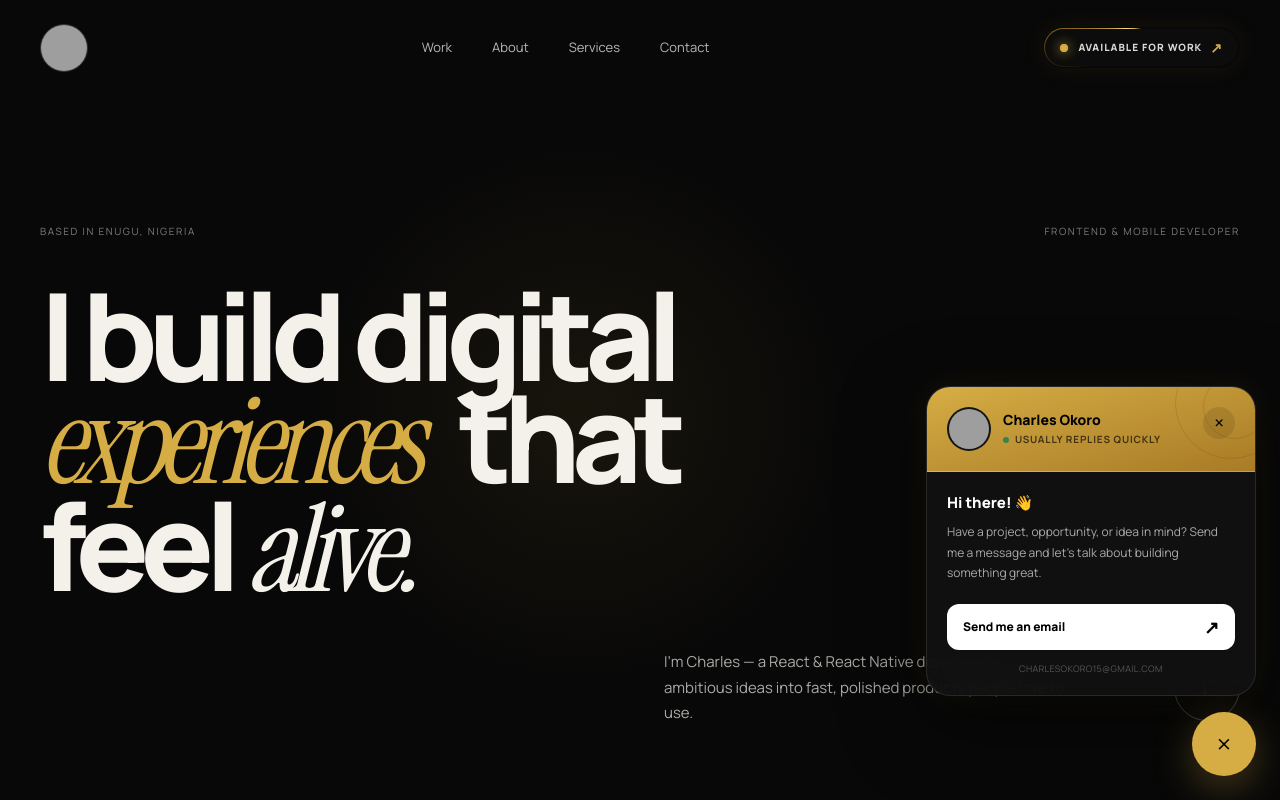
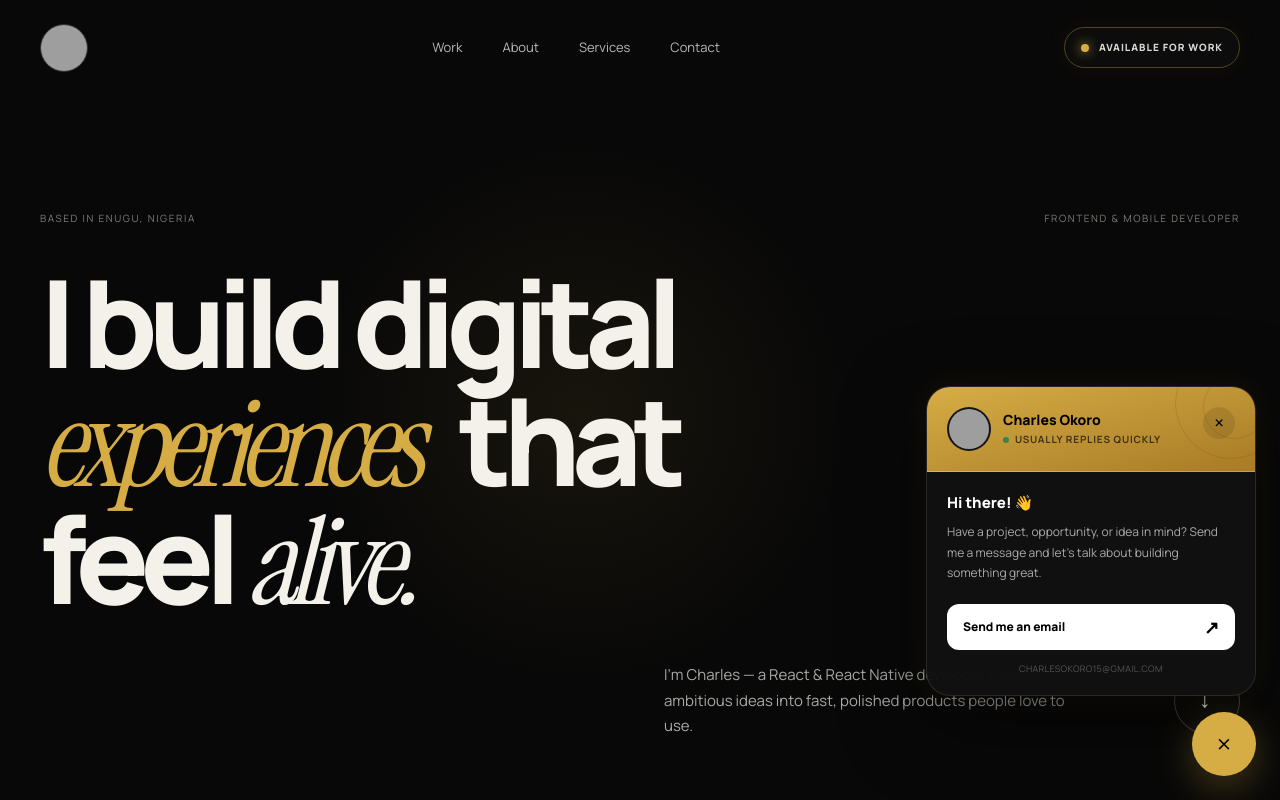
Before and after one commit to Charleslogan99/portfolio, a Next.js app: page / in a window 1280 px wide. Shown: the top 800 px of the page. Built offline with nearby package versions, Linux system fonts and the light colour scheme; grey boxes are pictures that could not be loaded.

Commit message:
update on ui

```diff
--- a/app/page.js
+++ b/app/page.js
@@ -110,15 +110,8 @@ export default function Home() {
           </div>
         </div>
 
-        <a className="group relative flex items-center overflow-hidden rounded-full border border-transparent px-4 py-3 text-[10px] font-extrabold uppercase tracking-[.1em] text-[#d8d8d4] shadow-[0_0_25px_rgba(214,173,69,.08)] transition duration-300 hover:-translate-y-1 hover:scale-[1.03] hover:text-white hover:shadow-[0_10px_40px_rgba(214,173,69,.25)] max-[800px]:hidden" href="#contact">
-          <span className="pointer-events-none absolute -inset-[90%] animate-[availabilityOrbit_6s_linear_infinite] bg-[conic-gradient(from_0deg,transparent_0deg,transparent_250deg,#8e681f_285deg,#f8dc82_320deg,#d6ad45_340deg,transparent_360deg)]" />
-          <span className="pointer-events-none absolute inset-[1px] rounded-full bg-[#0c0c0c]" />
-          <span className="relative z-10 mr-2.5 grid size-2 place-items-center">
-            <i className="absolute size-2 rounded-full bg-[#d6ad45] shadow-[0_0_12px_#d6ad45]" />
-            <i className="absolute size-2 animate-ping rounded-full border border-[#d6ad45] [animation-duration:1.8s]" />
-          </span>
-          <span className="relative z-10">Available for work</span>
-          <span className="relative z-10 ml-2 inline-block text-sm leading-none text-[#d6ad45] transition duration-300 group-hover:translate-x-0.5 group-hover:-translate-y-0.5">↗</span>
+        <a className="group relative flex items-center overflow-hidden rounded-full border border-[#514526] bg-[#0c0c0c] px-4 py-3 text-[10px] font-extrabold uppercase tracking-[.1em] text-[#d8d8d4] shadow-[0_0_25px_rgba(214,173,69,.06)] transition hover:-translate-y-0.5 hover:border-[#d6ad45] hover:text-white hover:shadow-[0_8px_35px_rgba(214,173,69,.16)] max-[800px]:hidden" href="#contact">
+          <i className="relative mr-2.5 size-2 animate-pulse rounded-full bg-[#d6ad45] shadow-[0_0_12px_#d6ad45]" /> Available for work
         </a>
         <button className="hidden size-12 rounded-full border border-[#303030] max-[800px]:block" onClick={() => setMenuOpen(true)} aria-label="Open menu" aria-expanded={menuOpen}>
           <span className="mx-auto my-1.5 block h-px w-5 bg-white" /><span className="mx-auto my-1.5 block h-px w-5 bg-white" />
@@ -130,10 +123,10 @@ export default function Home() {
         <div className="mb-11 flex w-full justify-between text-[10px] uppercase tracking-[.16em] text-[#7e7d79] animate-[fadeUp_.8s_ease_forwards] max-[800px]:mb-9 max-[800px]:[&>span:last-child]:hidden">
           <span>Based in Enugu, Nigeria</span><span>Frontend &amp; Mobile Developer</span>
         </div>
-        <h1 className="relative m-0 max-w-full text-[clamp(64px,9.5vw,142px)] font-extrabold leading-[.84] tracking-[-.075em] opacity-0 animate-[fadeUp_.8s_ease_.18s_forwards] max-[1100px]:text-[10.5vw] max-[800px]:text-[clamp(54px,16vw,82px)] max-[800px]:leading-[.9] max-[480px]:text-[clamp(46px,15vw,64px)] max-[360px]:text-[clamp(42px,13.5vw,48px)]">
+        <h1 className="relative m-0 max-w-full text-[clamp(64px,9.5vw,142px)] font-extrabold leading-[.84]  tracking-[-.075em] opacity-0 animate-[fadeUp_.8s_ease_.18s_forwards] max-[1100px]:text-[10.5vw] max-[800px]:text-[clamp(54px,16vw,82px)] max-[800px]:leading-[.9] max-[480px]:text-[clamp(46px,15vw,64px)] max-[360px]:text-[clamp(42px,13.5vw,48px)]">
           I build digital<br />
           <span className={serifGold}>experiences</span><br className="hidden max-[800px]:block" />
-          <span className="ml-[.36em] inline-block max-[800px]:ml-0">that</span><br className="max-[800px]:hidden" />
+          <span className="ml-[.36em] mt-4 mb-4 inline-block max-[800px]:ml-0">that</span><br className="max-[800px]:hidden" />
           <span className="inline-block max-[800px]:ml-[.36em]">feel <em className="font-[family-name:var(--font-instrument-serif)] font-normal">alive.</em></span>
         </h1>
         <div className="mt-12 flex items-center justify-end gap-20 opacity-0 animate-[fadeUp_.8s_ease_.36s_forwards] max-[800px]:mt-10 max-[800px]:justify-between max-[800px]:gap-6 max-[480px]:mt-8 max-[480px]:items-end">
```
